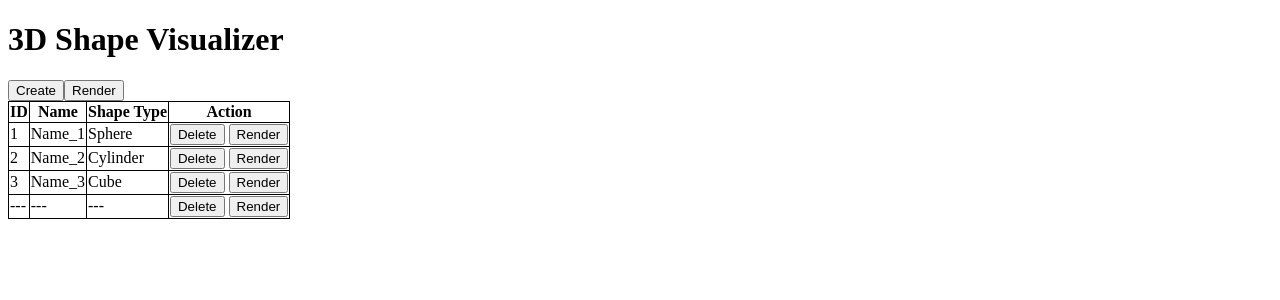
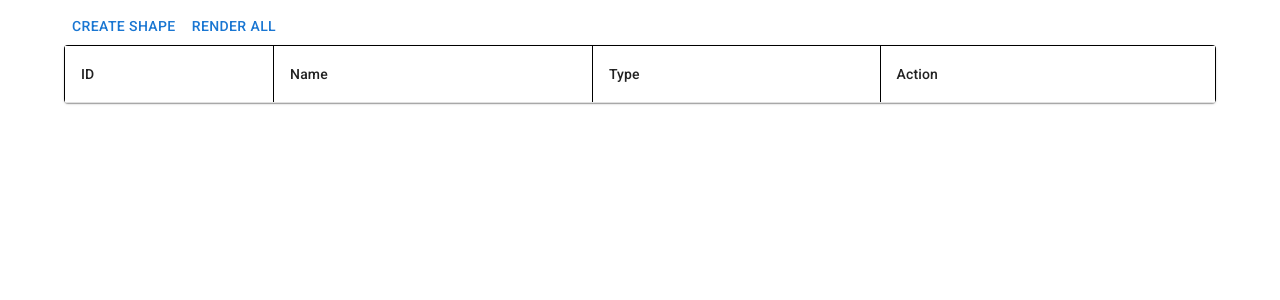
Before and after one commit to mellacid/3D_Shape_Visualizer, a React (Vite) app: page / in a window 1280 px wide. Shown: the top 300 px of the page. Built offline with nearby package versions, Linux system fonts and the light colour scheme.

Commit message:
update table and functionality

```diff
--- a/src/App.jsx
+++ b/src/App.jsx
@@ -1,19 +1,66 @@
-import { useState, useEffect } from "react";
+import React, { useState, useEffect } from "react";
 import ShapeTable from "./components/ShapeTable.jsx";
+import { Button, Container } from "@mui/material";
+import ShapeModal from "./components/ShapeModal.jsx";
+import Canvas3D from "./components/Canvas3D.jsx";
 import "@fontsource/roboto/300.css";
 import "@fontsource/roboto/400.css";
 import "@fontsource/roboto/500.css";
 import "@fontsource/roboto/700.css";
 
-function App() {
+const App = () => {
   const [shapes, setShapes] = useState([]);
+  const [modalOpen, setModalOpen] = useState(false);
+  const [showCanvas, setShowCanvas] = useState(false);
+
+  useEffect(() => {
+    const storedShapes = JSON.parse(localStorage.getItem("shapes") || "[]");
+    setShapes(storedShapes);
+  }, []);
+
+  const saveShapes = (newShapes) => {
+    localStorage.setItem("shapes", JSON.stringify(newShapes));
+    setShapes(newShapes);
+  };
+
+  const handleAddShape = (newShape) => {
+    const updatedShapes = [...shapes, { ...newShape, id: Date.now() }];
+    saveShapes(updatedShapes);
+  };
+
+  const handleDeleteShape = (id) => {
+    const updatedShapes = shapes.filter((shape) => shape.id !== id);
+    saveShapes(updatedShapes);
+  };
+
+  const handleRenderAll = () => setShowCanvas(true);
+  const handleCloseCanvas = () => setShowCanvas(false);
 
   return (
-    <div>
-      <h1>3D Shape Visualizer</h1>
-      <ShapeTable shapes={shapes} />
-    </div>
+    <Container>
+      {!showCanvas ? (
+        <>
+          <Button onClick={() => setModalOpen(true)}>Create Shape</Button>
+          <Button onClick={handleRenderAll}>Render All</Button>
+          <ShapeTable
+            shapes={shapes}
+            onDelete={handleDeleteShape}
+            onRender={(id) => console.log("Render", id)}
+          />
+          <ShapeModal
+            open={modalOpen}
+            onClose={() => setModalOpen(false)}
+            onSave={handleAddShape}
+          />
+        </>
+      ) : (
+        <>
+          <Button onClick={handleCloseCanvas}>Close Canvas</Button>
+          <Canvas3D shapes={shapes} />
+        </>
+      )}
+    </Container>
   );
-}
+};
 
 export default App;
--- a/src/components/Canvas3D.jsx
+++ b/src/components/Canvas3D.jsx
@@ -0,0 +1,27 @@
+import React from "react";
+import { Canvas } from "@react-three/fiber";
+import { OrbitControls } from "@react-three/drei";
+
+const Shape = ({ position, color }) => {
+  return (
+    <mesh position={position}>
+      <boxGeometry args={[1, 1, 1]} />
+      <meshStandardMaterial color={color} />
+    </mesh>
+  );
+};
+
+const Canvas3D = ({ shapes }) => {
+  return (
+    <Canvas>
+      <ambientLight intensity={0.5} />
+      <pointLight position={[10, 10, 10]} />
+      <OrbitControls />
+      {shapes.map((shape, index) => (
+        <Shape key={shape.id} position={[index * 2, 0, 0]} color="blue" />
+      ))}
+    </Canvas>
+  );
+};
+
+export default Canvas3D;
--- a/src/components/ShapeModal.jsx
+++ b/src/components/ShapeModal.jsx
@@ -0,0 +1,50 @@
+import React, { useState } from "react";
+import { Modal, Box, TextField, Button } from "@mui/material";
+
+const ShapeModal = ({ open, onClose, onSave }) => {
+  const [name, setName] = useState("");
+  const [type, setType] = useState("");
+
+  const handleSave = () => {
+    if (name && type) {
+      onSave({ name, type });
+      setName("");
+      setType("");
+      onClose();
+    }
+  };
+
+  return (
+    <Modal open={open} onClose={onClose}>
+      <Box
+        sx={{
+          position: "absolute",
+          top: "50%",
+          left: "50%",
+          transform: "translate(-50%, -50%)",
+          bgcolor: "background.paper",
+          boxShadow: 24,
+          p: 4,
+        }}
+      >
+        <TextField
+          label="Name"
+          value={name}
+          onChange={(e) => setName(e.target.value)}
+          fullWidth
+          margin="normal"
+        />
+        <TextField
+          label="Type"
+          value={type}
+          onChange={(e) => setType(e.target.value)}
+          fullWidth
+          margin="normal"
+        />
+        <Button onClick={handleSave}>Save</Button>
+      </Box>
+    </Modal>
+  );
+};
+
+export default ShapeModal;
--- a/src/components/ShapeTable.jsx
+++ b/src/components/ShapeTable.jsx
@@ -1,64 +1,42 @@
 import React from "react";
+import {
+  Table,
+  TableBody,
+  TableCell,
+  TableContainer,
+  TableHead,
+  TableRow,
+  Paper,
+  Button,
+} from "@mui/material";
 
-function ShapeTable() {
+const ShapeTable = ({ shapes, onDelete, onRender }) => {
   return (
-    <div className="shapeTable">
-      <div className="buttons">
-        <button className="create">Create</button>
-        <button className="render">Render</button>
-      </div>
-      <div className="table">
-        <table>
-          <thead>
-            <tr>
-              <th>ID</th>
-              <th>Name</th>
-              <th>Shape Type</th>
-              <th>Action</th>
-            </tr>
-          </thead>
-          <tbody>
-            <tr>
-              <td>1</td>
-              <td>Name_1</td>
-              <td>Sphere</td>
-              <td>
-                <button className="delete">Delete</button>{" "}
-                <button className="render">Render</button>
-              </td>
-            </tr>
-            <tr>
-              <td>2</td>
-              <td>Name_2</td>
-              <td>Cylinder</td>
-              <td>
-                <button className="delete">Delete</button>{" "}
-                <button className="render">Render</button>
-              </td>
-            </tr>
-            <tr>
-              <td>3</td>
-              <td>Name_3</td>
-              <td>Cube</td>
-              <td>
-                <button className="delete">Delete</button>{" "}
-                <button className="render">Render</button>
-              </td>
-            </tr>
-            <tr>
-              <td>---</td>
-              <td>---</td>
-              <td>---</td>
-              <td>
-                <button className="delete">Delete</button>{" "}
-                <button className="render">Render</button>
-              </td>
-            </tr>
-          </tbody>
-        </table>
-      </div>
-    </div>
+    <TableContainer component={Paper}>
+      <Table>
+        <TableHead>
+          <TableRow>
+            <TableCell>ID</TableCell>
+            <TableCell>Name</TableCell>
+            <TableCell>Type</TableCell>
+            <TableCell>Action</TableCell>
+          </TableRow>
+        </TableHead>
+        <TableBody>
+          {shapes.map((shape) => (
+            <TableRow key={shape.id}>
+              <TableCell>{shape.name}</TableCell>
+              <TableCell>{shape.type}</TableCell>
+              <TableCell>
+                <Button onClick={() => onDelete(shape.id)}>Delete</Button>
+                <Button onClick={() => onRender(shape.id)}>Render</Button>
+              </TableCell>
+            </TableRow>
+          ))}
+        </TableBody>
+      </Table>
+    </TableContainer>
   );
-}
+};
 
 export default ShapeTable;
```
